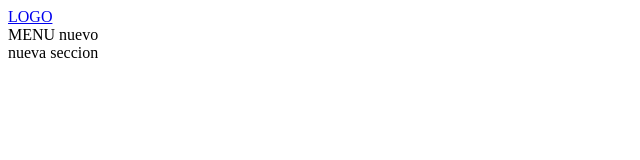
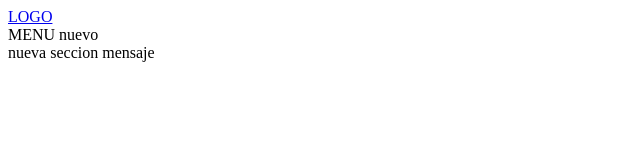
Before and after one commit to DiMxZ/SegundoRepositorio, a plain HTML site: page css/index.html in a window 1280 px wide. Shown: the full height of the page, 0-640 px from the left. Drawn offline with Linux system fonts and the light colour scheme.

Commit message:
mensaje desde la terminal

```diff
--- a/css/index.html
+++ b/css/index.html
@@ -11,7 +11,7 @@
         <nav>MENU nuevo</nav>
     </header>
     <section>
-        nueva seccion
+        nueva seccion mensaje
     </section>
 </body>
 </html>
```
